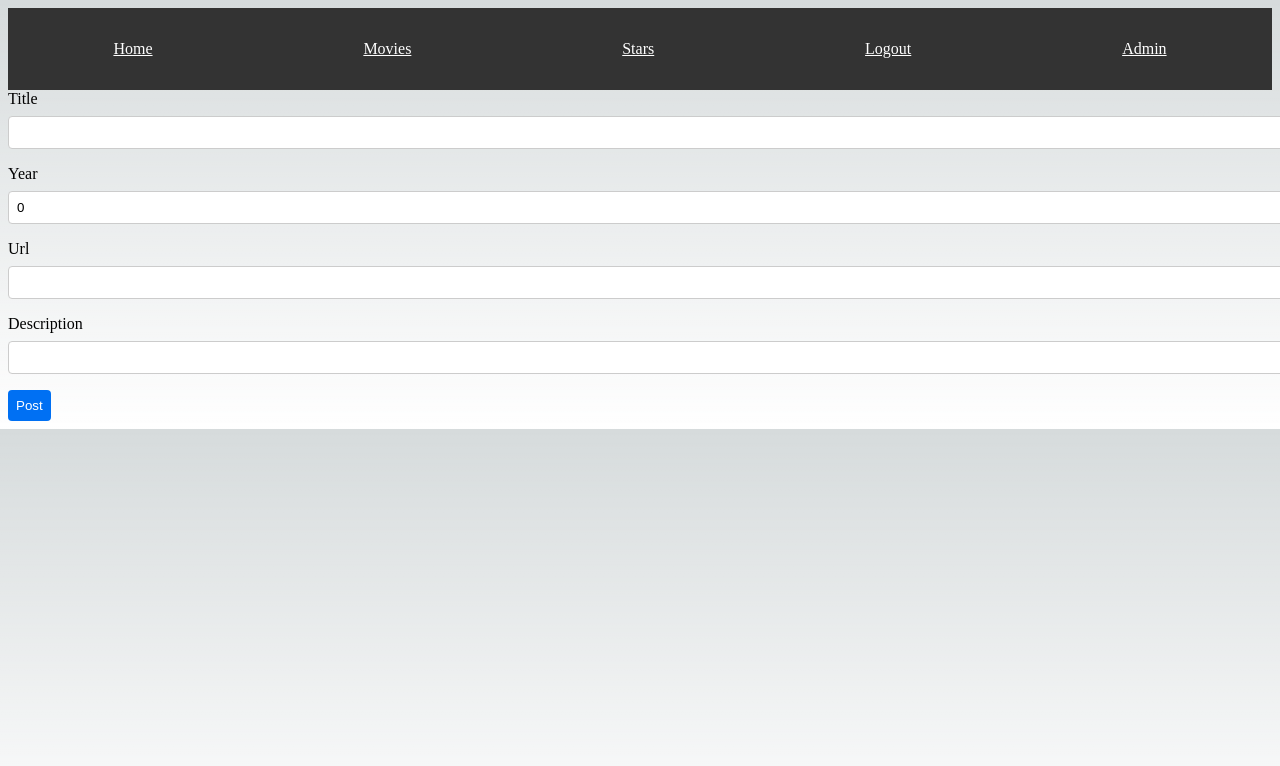
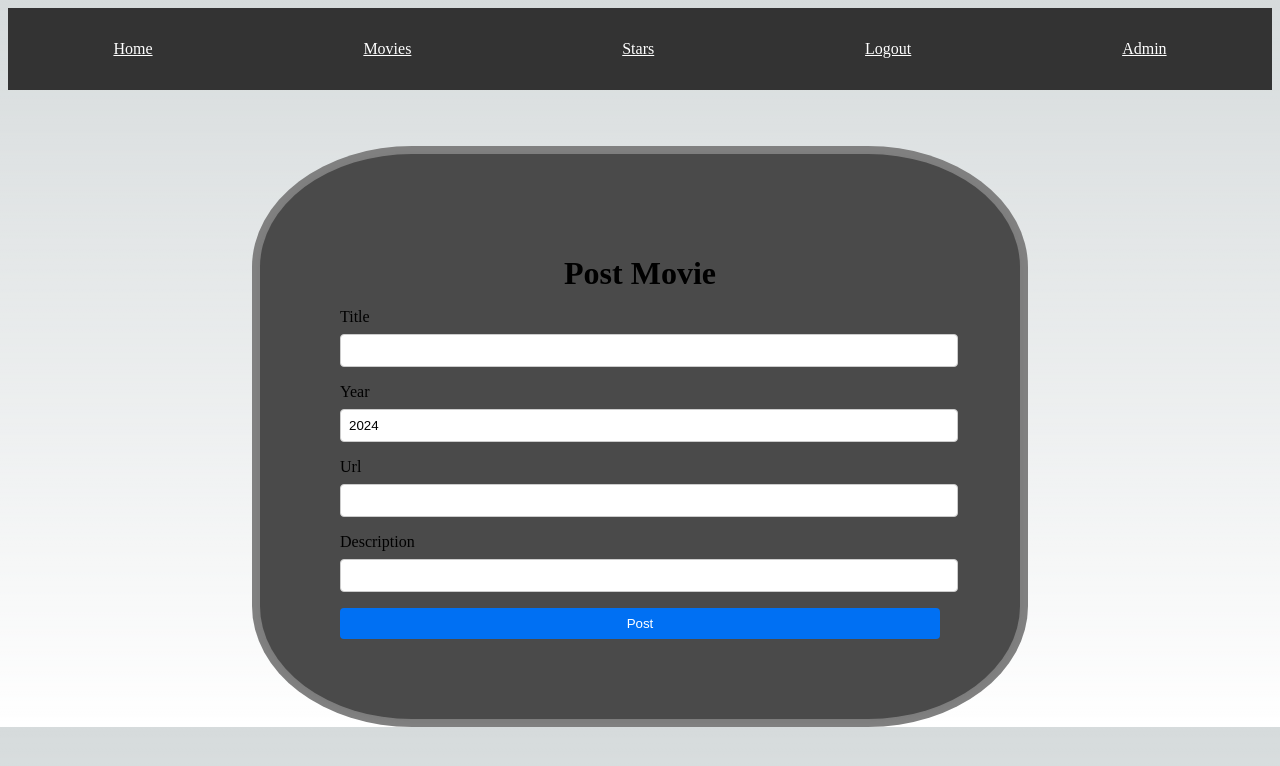
Before and after one commit to brynjarmbje/vef2-hopVerk2, a Next.js app: page /admin in a window 1280 px wide. Shown: the top 766 px of the page. Built offline with nearby package versions, Linux system fonts and the light colour scheme; sample sign-in values are in the browser's storage.

Commit message:
admin page vinna, útlit

```diff
--- a/src/app/admin/page.tsx
+++ b/src/app/admin/page.tsx
@@ -9,6 +9,19 @@ type UserData = {
   name: string;
   profilePicture: string;
   isAdmin: boolean;
+};
+
+type PatchMovieData = {
+  slug?: string;
+  title?: string;
+  year?: number;
+  url?: string;
+  description?: string;
+};
+
+type Error = {
+  postMovieError?: string;
+  patchMovieError?: string;
 };
 
 const AdminPage = () => {
@@ -28,17 +41,21 @@ const AdminPage = () => {
   const router = useRouter();
 
   const [moviePostSuccess, setMoviePostSuccess] = useState(false);
-  const [error, setError] = useState('');
+
+  const [error, setError] = useState<Error>({
+    postMovieError: '',
+    patchMovieError: '',
+  });
+
   const [movieData, setMovieData] = useState({
     title: '',
-    year: 0,
+    year: 2024,
     url: '',
     description: '',
   });
 
   const handleMovie = async (event: { preventDefault: () => void }) => {
     event.preventDefault();
-    setError('');
 
     try {
       await axios.post(
@@ -47,14 +64,62 @@ const AdminPage = () => {
       );
       setMoviePostSuccess(true);
     } catch (err) {
-      setError('Posting movie failed');
+      setError({ postMovieError: 'Posting movie failed' });
     }
   };
+  /*
+
+  const [moviePatchSuccess, setMoviePatchSuccess] = useState(false);
+  const [patchMovieData, setPatchMovieData] = useState<PatchMovieData>({});
+
+  const handlePatchMovie = async (event: { preventDefault: () => void }) => {
+    event.preventDefault();
+
+    try {
+      await axios.patch(
+        `${process.env.NEXT_PUBLIC_API_BASE_URL}/movies/${patchMovieData.slug}`,
+        patchMovieData
+      );
+      setMoviePatchSuccess(true);
+    } catch (err) {
+      setError({ patchMovieError: 'Patching movie failed' });
+    }
+  };
+
+  let data = JSON.stringify({
+    title: 'Bobbi fer í búðina',
+    description: 'Bobbi er stór strákur',
+  });
+
+  let config = {
+    method: 'patch',
+    maxBodyLength: Infinity,
+    url: 'https://vef2-2024-h1.onrender.com/movies/bobbi-fer-i-budina',
+    headers: {
+      'Content-Type': 'application/json',
+      Authorization:
+        'Bearer eyJhbGciOiJIUzI1NiIsInR5cCI6IkpXVCJ9.eyJpZCI6MywidXNlcm5hbWUiOiJhZG1pbiIsImFkbWluIjp0cnVlLCJpYXQiOjE3MTMzNjQwMjQsImV4cCI6MTcxMzQ1MDQyNH0.y1jStkdTfJAPfzpa4pF6ygxisZ6g_ZKyNA1_WtBhXBY',
+    },
+    data: data,
+  };
+
+
+  axios
+    .request(config)
+    .then((response) => {
+      console.log(JSON.stringify(response.data));
+    })
+    .catch((error) => {
+      console.log(error);
+    });
+
+    */
 
   return (
     <>
       <div className="form-container">
-        <form onSubmit={handleMovie} className="movie-form">
+        <h1>Post Movie</h1>
+        <form onSubmit={handleMovie} className="post-form">
           <div className="form-control">
             <label htmlFor="title">Title</label>
             <input
@@ -111,7 +176,9 @@ const AdminPage = () => {
               Movie {movieData.title} successfully posted
             </p>
           )}
-          {error && <p className="error-message">{error}</p>}
+          {error.postMovieError && (
+            <p className="error-message">{error.postMovieError}</p>
+          )}
         </form>
       </div>
     </>
--- a/src/styles/global.scss
+++ b/src/styles/global.scss
@@ -27,7 +27,10 @@ body {
   flex-direction: column;
   align-items: center;
   padding: 2rem;
-  background: rgba(var(--background-start-rgb), 0.5); // Semi-transparent background for the user info
+  background: rgba(
+    var(--background-start-rgb),
+    0.5
+  ); // Semi-transparent background for the user info
   border-radius: 8px;
   box-shadow: 0 4px 6px rgba(0, 0, 0, 0.1); // Subtle shadow for depth
   margin: 2rem auto;
@@ -47,7 +50,12 @@ body {
   .admin-privileges {
     margin-top: 1rem;
     padding: 0.5rem 1rem;
-    background-color: rgba(0, 123, 255, 0.1); // Soft blue background for emphasis
+    background-color: rgba(
+      0,
+      123,
+      255,
+      0.1
+    ); // Soft blue background for emphasis
     color: rgba(0, 123, 255); // Blue text to match the background
     border-radius: 20px;
     font-weight: bold;
@@ -63,8 +71,24 @@ body {
   max-width: 400px;
 }
 
+.form-container {
+  margin: 0 auto;
+  margin-top: 4rem;
+  padding: 1rem;
+  max-width: 600px;
+  padding: 5rem;
+  border: #a7a7a7;
+  box-shadow:
+    rgba(96, 96, 96, 0.16) 0px 1px 4px,
+    rgba(128, 128, 128) 0px 0px 0px 8px;
+
+  background-color: #4a4a4a;
+  border-radius: 20%;
+}
+
 .login-form,
-.signup-form {
+.signup-form,
+.post-form {
   display: flex;
   flex-direction: column;
 }
```
